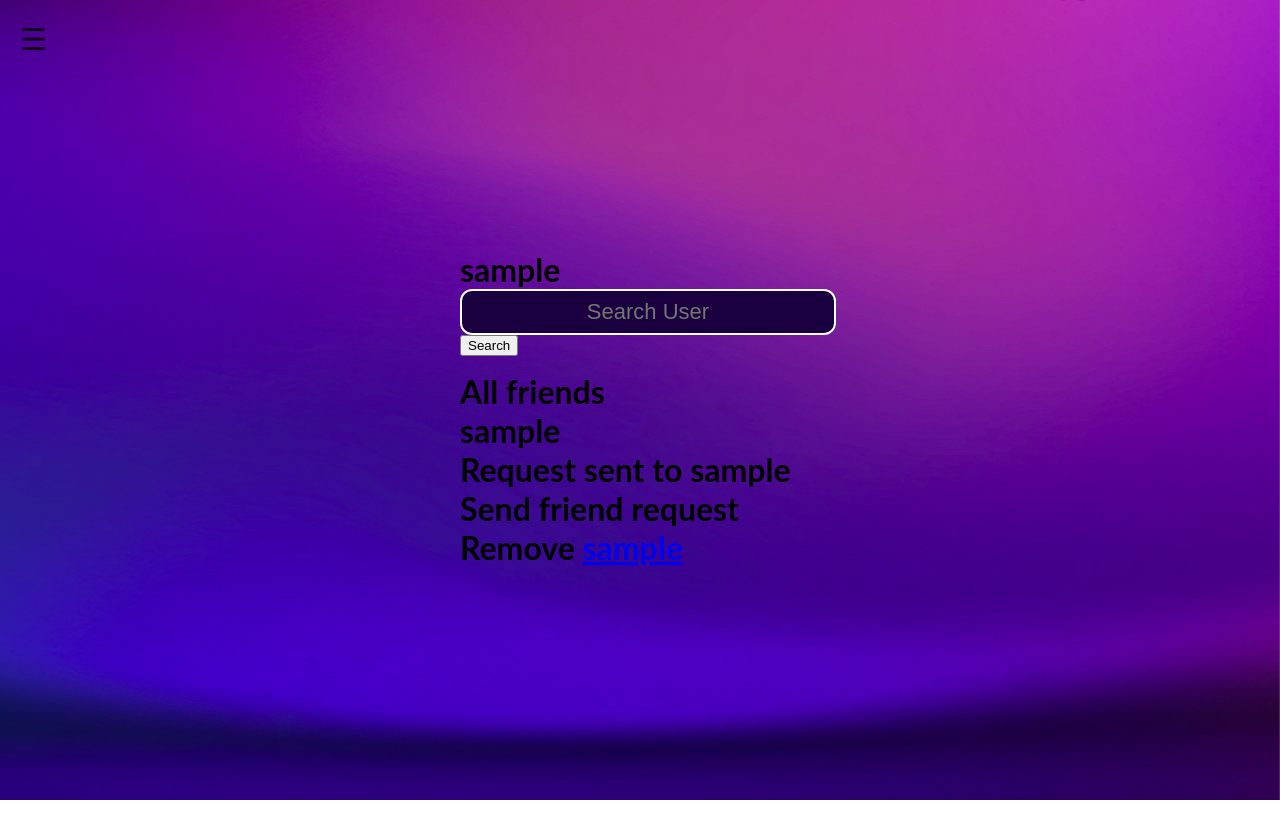
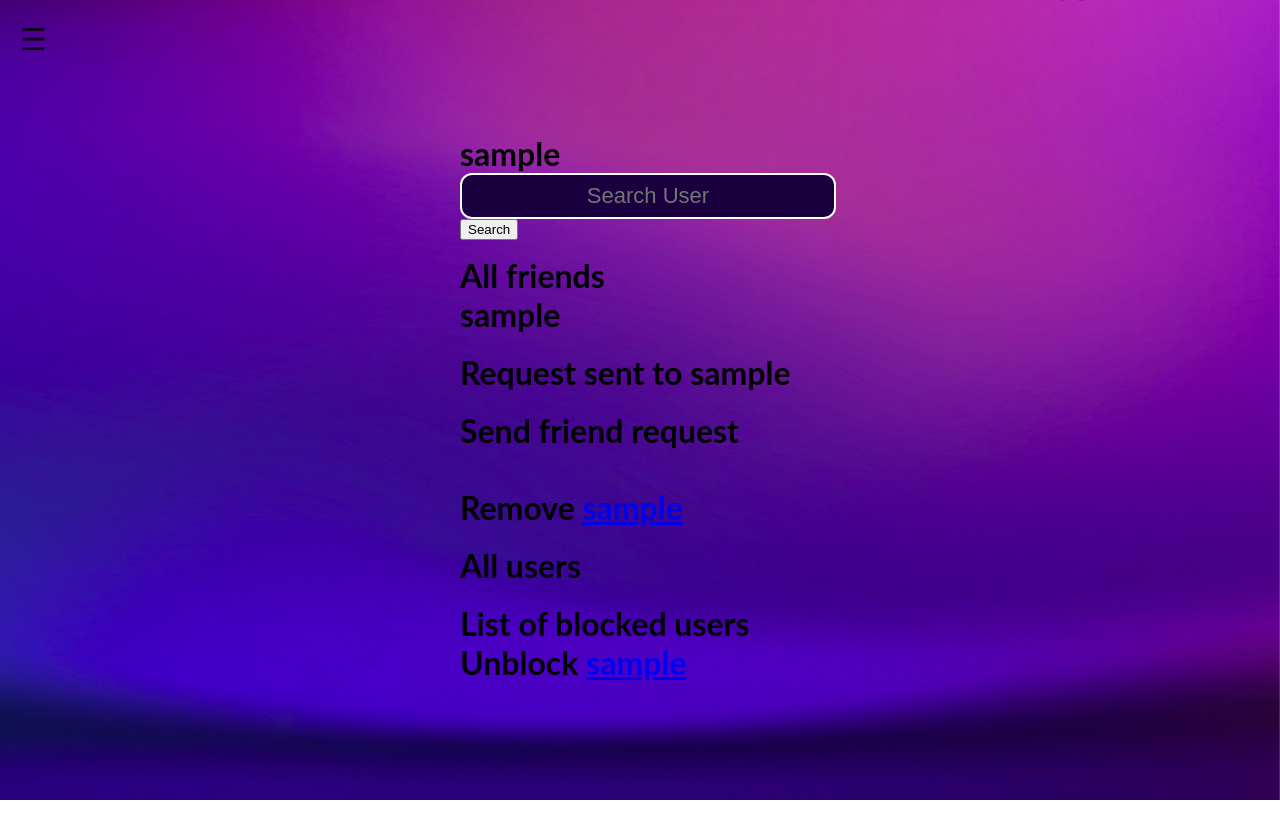
Before and after one commit to bbird-21/Transcendence, a Django app: page /social/ in a window 1280 px wide. Run offline with Django 4.2, Linux system fonts and the light colour scheme; a user stored in the database is signed in; tables that the repository leaves empty hold one stand-in row (values such as "Sample post"); some libraries are stand-ins or nearby versions.

Commit message:
feat(social.html): It's now possible to block and unblock an user
If the user is blocked it will not appear on the user's list and it will not possible to send a friend request

```diff
--- a/django/ft_transcendence/core/models.py
+++ b/django/ft_transcendence/core/models.py
@@ -16,6 +16,7 @@ class UserProfile(models.Model):
     victory = models.IntegerField(default=0)
     defeat = models.IntegerField(default=0)
     friends = models.ManyToManyField(User, blank=True, related_name="userprofile_friends") # And here
+    blocked_user = models.ManyToManyField(User, blank=True, related_name="blocked_user")
     list_display = ['user', 'avatar']  # Customize fields to display
 
 @receiver(post_save, sender=User)
--- a/django/ft_transcendence/core/templates/core/social.html
+++ b/django/ft_transcendence/core/templates/core/social.html
@@ -29,11 +29,12 @@
 				{% for friend in all_friends %}
 					<h1> {{ friend.username }} </h1>
 				{% endfor %}
-
+				<br>
 				<!-- Waiting Friend Request -->
 				{% for waiting_request in user.sender.all %}
 					<h1> Request sent to {{ waiting_request.receiver.username }} </h1>
 				{% endfor %}
+				<br>
 
 				<!-- Send Friend Request -->
 				<h1> Send friend request </h1>
@@ -41,6 +42,7 @@
 					<h1> {{friend_request.username}} <a href="/send_friend_request/{{friend_request.id}}/"> send friend request  </a></h1>
 				{% endfor %}
 				</ul>
+				<br>
 
 				<!-- Accept Friend Request-->
 				{% for friend_request in all_friend_request %}
@@ -49,11 +51,30 @@
 					<h1> Accept friend request from <a href="/accept_friend_request/{{friend_request.id}}/"> {{ friend_request.sender.username }} </a></h1>
 					{% endif %}
 				{% endfor %}
+				<br>
 
 				<!-- Remove Friend -->
 				{% for friend in all_friends %}
 					<h1> Remove <a href="/remove_friend/{{friend.id}}/"> {{friend.username}} </a> </h1>
 				{% endfor %}
+				<br>
+
+				<!-- Block User -->
+				<h1> All users </h1>
+				{% for db_user in all_users %}
+					{% if not db_user.is_superuser %}
+					{% if db_user != user %}
+						<h1> Block <a href="/block_user/{{db_user.id}}"> {{db_user.username}} </a></h1>
+
+						{% endif %}
+					{% endif %}
+				{% endfor %}
+				<br>
+
+				<h1> List of blocked users </h1>
+				{% for block_user in blocked_users %}
+					<h1> Unblock <a href="/unblock_user/{{block_user.id}}"> {{block_user.username}} </a></h1>
+				{% endfor %}
 			</div>
 		</div>
 	</body>
--- a/django/ft_transcendence/core/urls.py
+++ b/django/ft_transcendence/core/urls.py
@@ -12,7 +12,10 @@ urlpatterns = [
 	path("test/", views.test, name="test"),
 	path("send_friend_request/<int:userID>/", views.send_friend_request, name="send_friend_request"),
 	path("accept_friend_request/<int:requestID>/", views.accept_friend_request, name="accept_friend_request"),
-	path("remove_friend/<int:friendID>/", views.remove_friend, name="remove_friend")
+	path("remove_friend/<int:friendID>/", views.remove_friend, name="remove_friend"),
+	path("block_user/<int:userID>/", views.block_user, name="block_user"),
+	path("unblock_user/<int:userID>/", views.unblock_user, name="unblock_user")
+
 ]
 
 if settings.DEBUG:
--- a/django/ft_transcendence/core/views.py
+++ b/django/ft_transcendence/core/views.py
@@ -104,7 +104,8 @@ from django.db.models import Q
 @never_cache
 def search_user(request):
     # Get all users
-    all_users = User.objects.all()
+    blocked_users = request.user.userprofile.blocked_user.all()
+    all_users = User.objects.all().exclude(id__in=blocked_users)
     all_friend_request = FriendRequest.objects.filter(receiver_id=request.user)
     # Get all friend request that has been sent
     sent_friend_requests = request.user.sender.values_list('receiver', flat=True)
@@ -112,7 +113,6 @@ def search_user(request):
     received_friend_requests = request.user.receiver.values_list('sender', flat=True)
     # Get all friends from the current user
     all_friends = request.user.userprofile.friends.all()
-
     # Try to implement this query for a code easier and maintain and modify.
     # It will be (in theory) the value of sent/received_friend_requests
     # friend_requests = FriendRequest.objects.filter(
@@ -128,14 +128,13 @@ def search_user(request):
         .exclude(id=request.user.id)
         .exclude(is_superuser=True)
         .exclude(id__in=all_friends)
+        .exclude(id__in=blocked_users)
     )
     if request.method == "POST":
         search_user_form = SearchUser(request.POST, prefix="search")
         if search_user_form.is_valid():
             user_search = search_user_form.cleaned_data["username"]
-            print(f"user search : {user_search}")
             user_list = User.objects.filter(username__contains=user_search)
-            print(f"user_list {user_list}")
             return HttpResponseRedirect("/social/")
     search_user_form = SearchUser(prefix="search")
     return render(request, "core/social.html", {
@@ -143,6 +142,7 @@ def search_user(request):
         "all_users": all_users,
         "all_friend_request": all_friend_request,
         "available_friend_request": available_friend_request,
+        "blocked_users": blocked_users,
         "all_friends": all_friends
     })
 
@@ -189,6 +189,7 @@ def accept_friend_request(request, requestID):
 @never_cache
 def remove_friend(request, friendID):
     all_friends = request.user.userprofile.friends.all()
+
     for friend in all_friends:
         if friend.id == friendID:
             # Remove the friend from the request user
@@ -199,6 +200,55 @@ def remove_friend(request, friendID):
             return redirect('/social/')
     return HttpResponse("Can't remove this friend")
 
+def user_is_friend(request, userID):
+    all_friends = request.user.userprofile.friends.all()
+
+    for friend in all_friends:
+        if friend.id == userID:
+            return True
+    return False
+
+def delete_pending_friend_request(request, userID):
+    friend_request_receiver = FriendRequest.objects.filter(Q(receiver_id=request.user.id) | Q(sender_id=userID)).first()
+    friend_request_sender   = FriendRequest.objects.filter(Q(receiver_id=userID) | Q(sender_id=request.user.id)).first()
+
+    if friend_request_receiver:
+        friend_request_receiver.delete()
+    elif friend_request_sender:
+        friend_request_sender.delete()
+
+
+@login_required
+@never_cache
+def block_user(request, userID):
+    # Check if the user is a friend or not : None, RemoveFriend
+    if user_is_friend(request, userID):
+        remove_friend(request, userID)
+
+    # Check if a friend request exist for this userID : None, Delete FriendRequest
+    delete_pending_friend_request(request, userID)
+
+    # Retrieve the blocked user
+    user_to_block = User.objects.get(id=userID)
+
+    # Set this user in blocked_user for the both
+    request.user.userprofile.blocked_user.add(userID)
+    user_to_block.userprofile.blocked_user.add(request.user.id)
+
+    return redirect('/social/')
+
+@login_required
+@never_cache
+def unblock_user(request, userID):
+    # Retrieve the blocked user
+    user_to_block = User.objects.get(id=userID)
+
+    # Remove block from user
+    request.user.userprofile.blocked_user.remove(userID)
+    user_to_block.userprofile.blocked_user.remove(request.user.id)
+
+    return redirect('/social/')
+
 # ------------- Test Purpose ---------------
 
 def test(request):
```
